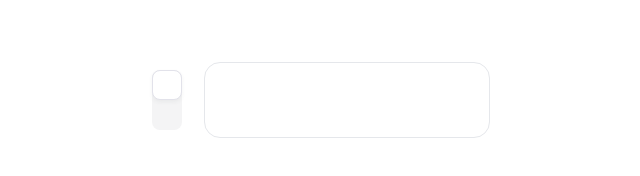
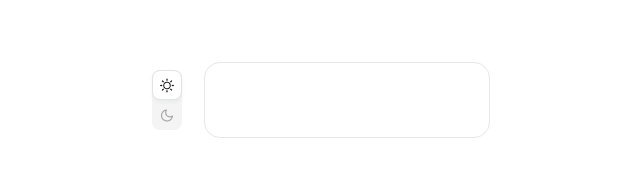
Before and after one commit to alinamiryuk/DarkModeSwitcher, a React (Create React App) app in the folder frontend/: page / in a window 1280 px wide. Shown: the part 300-476 px from the top of the page, without its empty margins (308-948 px from the left). Built offline with nearby package versions, Linux system fonts and the light colour scheme.

Commit message:
switcher done

```diff
--- a/frontend/src/App.js
+++ b/frontend/src/App.js
@@ -14,7 +14,11 @@ export default function App() {
                 type="checkbox"
                 onClick={() => setDark((state) => !state)}
               />
-              <span class="slider absolute inset-0 delay-200 rounded-sm bg-gray-100 cursor-pointer dark:bg-true-gray-400" />
+              <span
+                class={`slider absolute inset-0 delay-200 rounded-sm bg-gray-100 bg-no-repeat cursor-pointer dark:bg-true-gray-400 ${
+                  dark ? 'bg-sun bg-top-light' : 'bg-moon  bg-bottom-dark'
+                }`}
+              />
             </label>
           </div>
           <div className="flex w-286px h-76px rounded-lg border border-solid border-cool-gray-200 bg-white dark:bg-true-gray-800 dark:border-true-gray-400"></div>
--- a/frontend/src/index.css
+++ b/frontend/src/index.css
@@ -14,18 +14,17 @@
   width: 30px;
   left: 0;
   top: 0;
-  border: 1px solid #E2E2EA;
+  border: 1px solid #e2e2ea;
   border-radius: 8px;
   box-shadow: 0px 2px 4px rgba(57, 61, 69, 0.06);
-  background-color: white;
+  background: url('img/light.png') center white no-repeat;
   -webkit-transition: 0.4s;
   transition: 0.4s;
 }
 .dark .slider:before {
-  border: 1px solid #E5E7EB;
-  background-color: #262626;
+  border: 1px solid #e5e7eb;
+  background: url('img/dark.png') center #262626 no-repeat;
 }
-
 
 input:checked + .slider:before {
   -webkit-transform: translateY(30px);
--- a/frontend/tailwind.config.js
+++ b/frontend/tailwind.config.js
@@ -30,6 +30,9 @@ module.exports = {
       margin: {
         '22px': '22px',
       },
+      padding: {
+        '8px': '8px',
+      },
       width: {
         '30px': '30px',
         '286px': '286px',
@@ -39,6 +42,14 @@ module.exports = {
         '60px': '60px',
         '76px': '76px',
       },
+      backgroundImage: {
+        sun: "url('/src/img/light.png')",
+        moon: "url('/src/img/dark.png')",
+      },
+      backgroundPosition: {
+       'bottom-dark': 'center bottom 8px',
+       'top-light': 'center top 8px',
+      }
     },
   },
   variants: {
```
Also changed, not shown: frontend/src/img/dark.png (renamed from frontend/public/images/dark.png), frontend/src/img/light.png (renamed from frontend/public/images/light.png).
